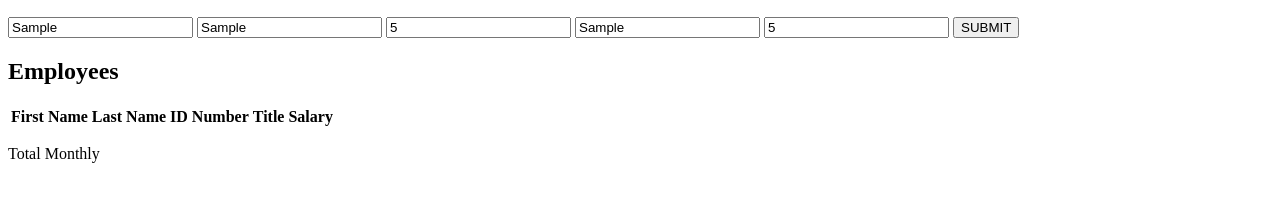
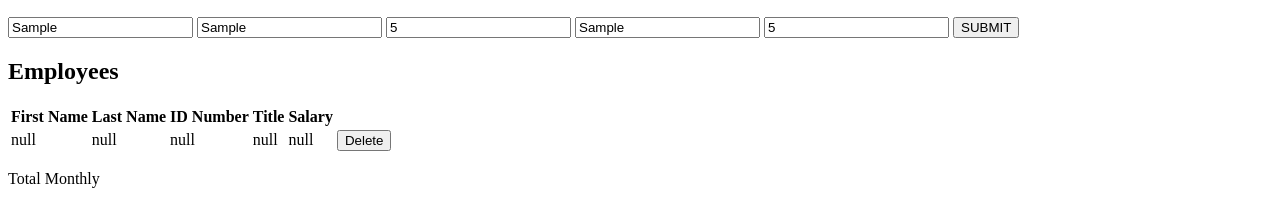
Before and after one commit to Philip-Ashton/weekend-salary-calculator-2, a website: page index.html in a window 1280 px wide. Both pictures are taken after typing "Sample", "Sample", "5", "Sample", "5" into the empty fields and a click on the button "SUBMIT". Shown: the part 110-334 px from the top of the page. Drawn offline with Linux system fonts and the light colour scheme.

Commit message:
working on employee table

```diff
--- a/client.js
+++ b/client.js
@@ -12,15 +12,28 @@ function submitForm(event) {
     let title= document.querySelector('#titleInput');
     let annualSalary= document.querySelector('#annualSalaryInput');
 
+    let employeeTable = document.querySelector('#employeeData');
+
+    employeeTable.innerHTML += `
+    <tr>
+        <td>${firstName}</td>
+        <td>${lastName}</td>
+        <td>${idNumber}</td>
+        <td>${title}</td>
+        <td>${annualSalary}</td>
+        <td><button onClick="removeData(event)">Delete</button></td>
+    </tr>`;
+}
 
 
-let totalSalary = 0;
-    let salarySum = totalSalary += annualSalary;
-    for (let i = 0; i < totalSalary.length; i++) {
-        totalSalary += annualSalary[i];
-    }
-    console.log(salarySum);
 
-    let monthlySalary = (salarySum / 12);
-    console.log (monthlySalary);
-}
+// let totalSalary = 0;
+
+//     let salarySum = totalSalary += annualSalary;
+//     for (let i = 0; i < totalSalary.length; i++) {
+//         totalSalary += annualSalary[i];
+//     }
+//     console.log(salarySum);
+
+//     let monthlySalary = (salarySum / 12);
+//     console.log (monthlySalary);
--- a/index.html
+++ b/index.html
@@ -12,6 +12,7 @@
   </header>
   <main>
     <h2>Add Employee</h2>
+    <div id="contents"></div>
     <form class="salary-form" onSubmit="submitForm(event)"></form>
     <input id="firstName" data-testid="firstNameInput" type="text" placeholder="First Name"/>
     <input id="lastName" data-testid="lastNameInput" type="text" placeholder="Last Name"/>
@@ -31,6 +32,7 @@
           <th>Salary</th>
         </tr>
       </thead>
+      <tbody id="employeeData"></tbody>
     </table>
   </main>
   <footer>
```
